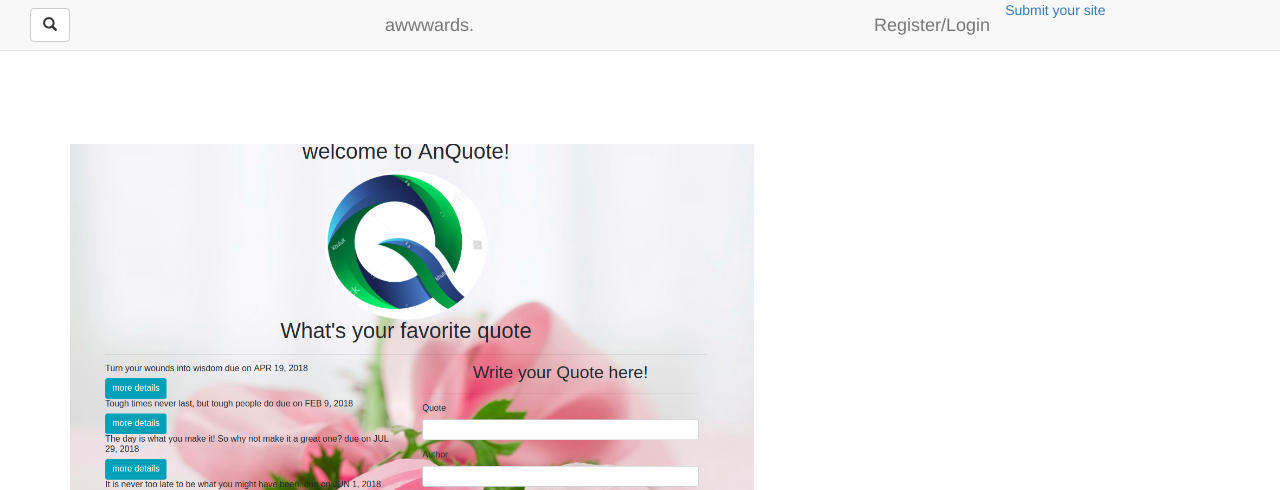
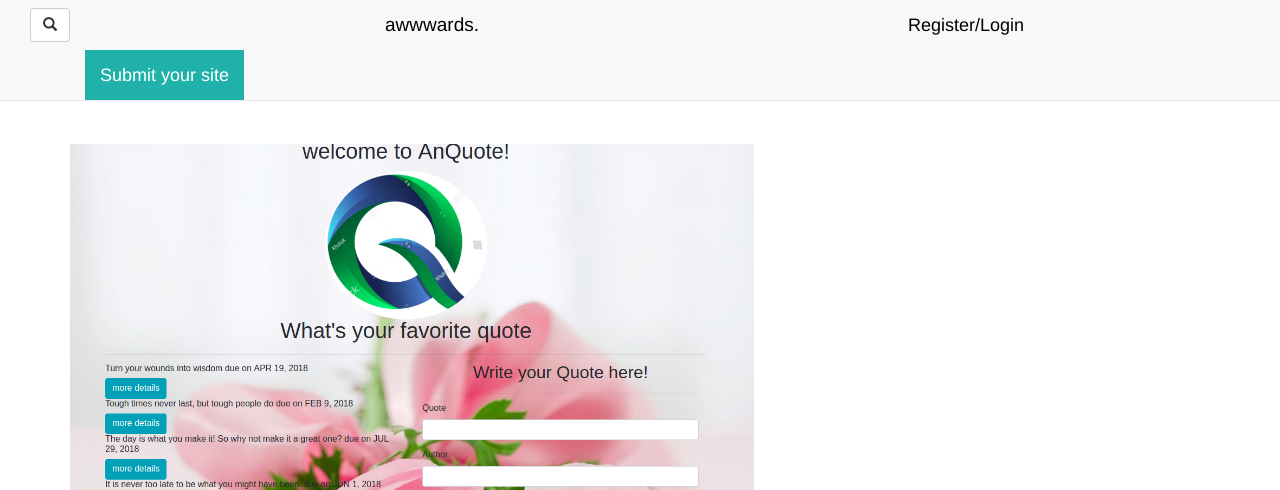
Before and after one commit to Anitha987/Ani-Awards, a Django app: page / in a window 1280 px wide. Shown: the top 490 px of the page. Run offline with Django 3.2, Linux system fonts and the light colour scheme; a user stored in the database is signed in; data comes from the database, SQL or seed files in the repository; parts of the project's set-up code (start-up, migrations or seed data) failed here and were passed over; some libraries are stand-ins or nearby versions.

Commit message:
add background color

```diff
--- a/awards/templates/navbar.html
+++ b/awards/templates/navbar.html
@@ -17,10 +17,11 @@
         <button class="btn btn-default" type="submit"><i class="glyphicon glyphicon-search"></i></button>
     </form>
     <div class="navbar-header">
-      <a class="navbar-brand" href="#">awwwards.</a>
+      <a class="navbar-brand" href="#"><p style="color: black;text-align: center;font-size: 19px">awwwards.</p></a>
     </div>
-      <a class="navbar-brand" href="/accounts/login"style="margin-left:370px;">Register/Login</a>
-      <a  href="{% url 'new_post' %}">Submit your site</a>
+      <a class="navbar-brand" href="/accounts/login"style="margin-left:399px;"><p style="color: black" >Register/Login</p></a>
+      <a class="navbar-brand" href="{% url 'new_post' %}" style="background-color:lightseagreen;margin-left:70px"><p style="color: white">Submit your site</p></a>
+
   </div>
 </nav>
 </body>
```
